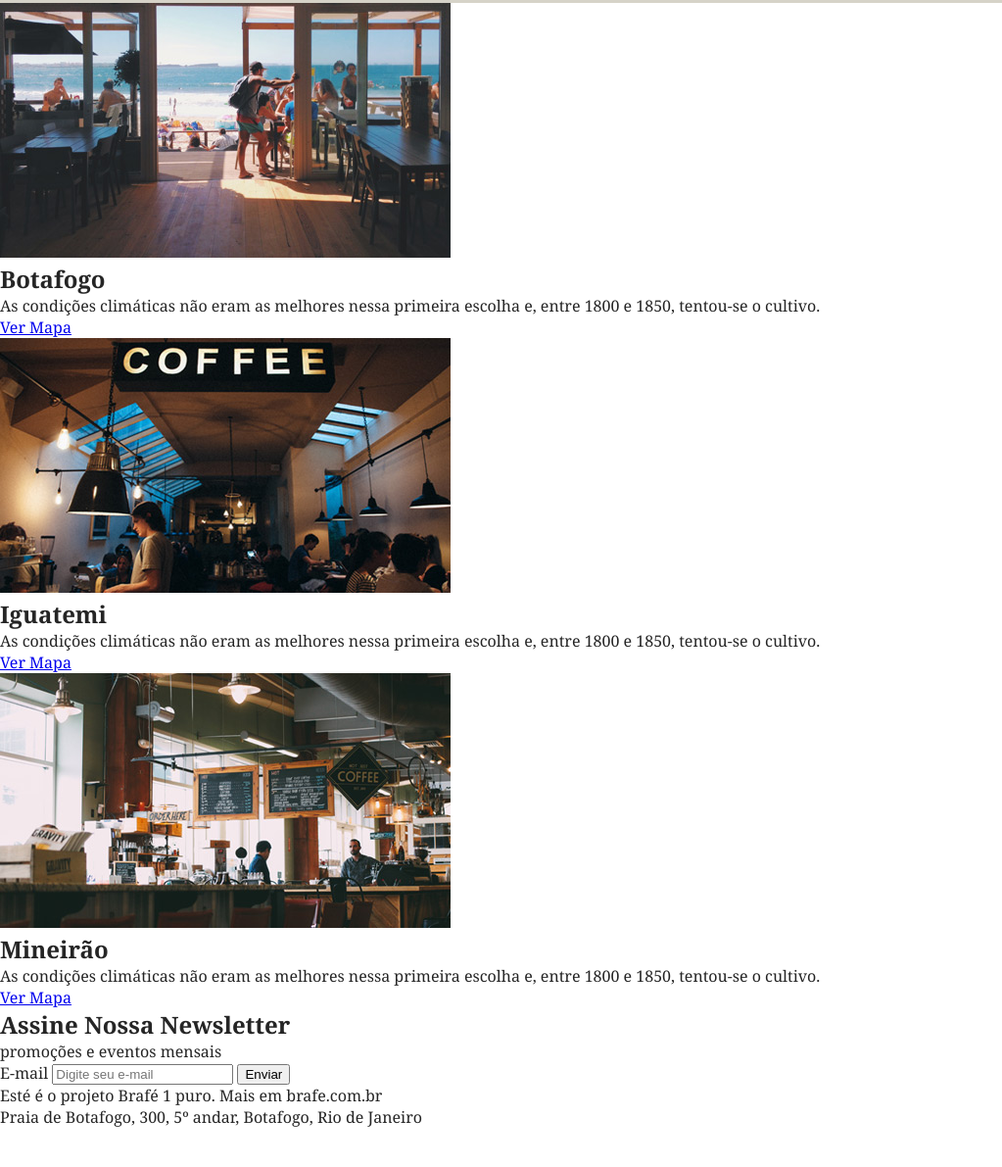
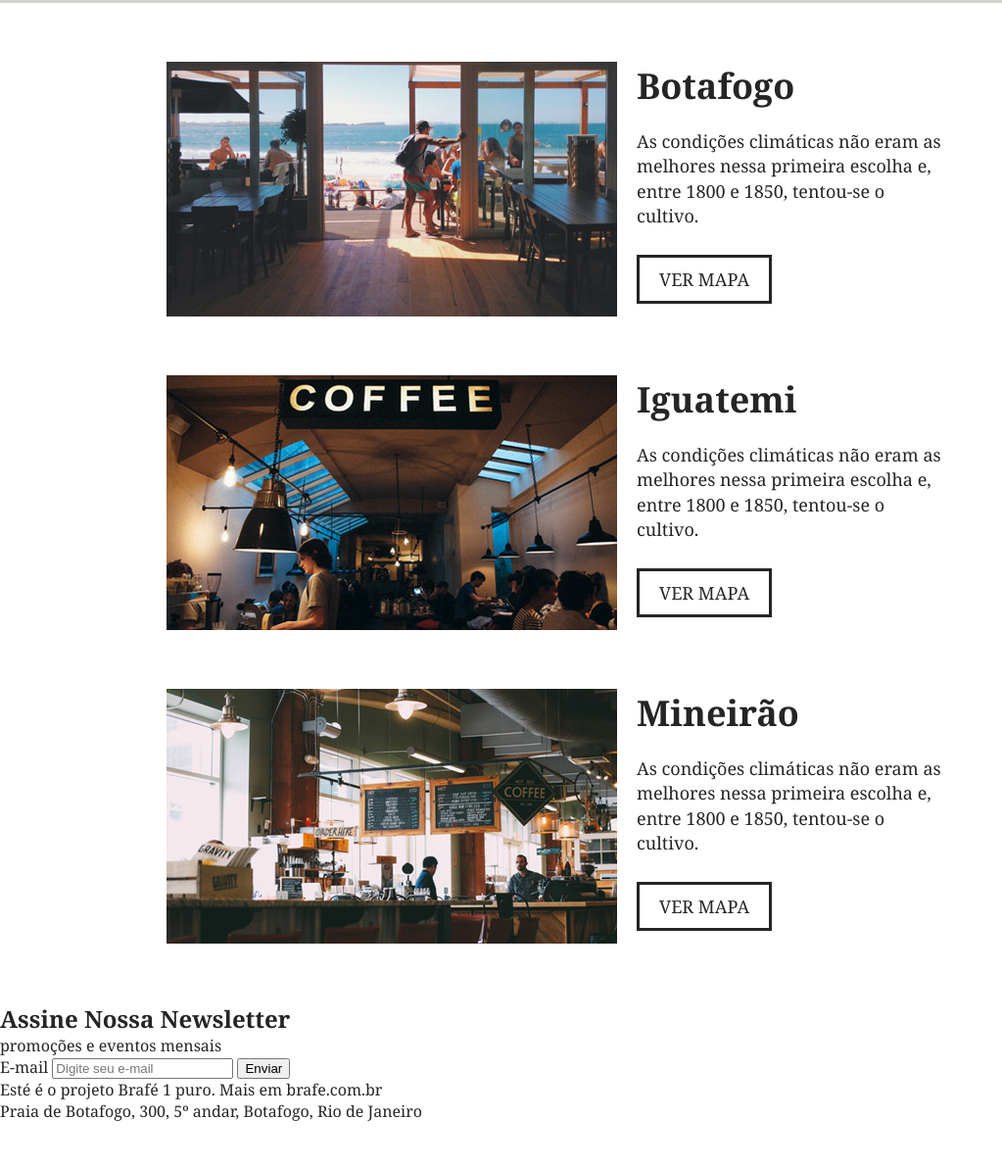
Before and after one commit to yuri-italo/brafe, a plain HTML site: page brafe-1/brafe-puro/index.html in a window 1280 px wide. Shown: the part 1773-2964 px from the top of the page at 98% size, without its empty margins (0-1023 px from the left). Drawn offline with Linux system fonts and the light colour scheme.

Commit message:
brafe 1 puro - locais

```diff
--- a/brafe-1/brafe-puro/css/style.css
+++ b/brafe-1/brafe-puro/css/style.css
@@ -215,3 +215,54 @@ h2.produtos-mineiro::before {
   padding: 15px 0;
   margin: 20px auto 0 auto;
 }
+
+/* LOCAIS */
+.locais {
+  max-width: 960px;
+  margin: 0 auto;
+}
+
+.locais-item {
+  clear: both;
+  margin: 60px auto;
+}
+
+.locais-item::after, .locais-item::before {
+  content: "";
+  display: table;
+  clear: both;
+}
+
+.locais-item img {
+  width: 460px;
+  float: left;
+  display: block;
+  margin: 0 10px;
+}
+
+.locais-item div {
+  width: 460px;
+  float: left;
+  margin: 0 10px;
+}
+
+.locais-item h2 {
+  font-size: 2.25em;
+  margin-bottom: 20px;
+}
+
+.locais-item p {
+  font-size: 1.125em;
+  line-height: 1.4em;
+  max-width: 320px;
+  margin-bottom: 40px;
+}
+
+.locais-item a {
+  font-size: 1.125em;
+  text-transform: uppercase;
+  text-decoration: none;
+  border: 3px solid;
+  color: #252525;
+  padding: 10px 20px;
+}
--- a/brafe-1/brafe-puro/index.html
+++ b/brafe-1/brafe-puro/index.html
@@ -79,8 +79,8 @@
       <a class="produtos-btn" href="#">Saiba Mais</a>
     </section>
 
-    <section>
-      <div>
+    <section class="locais">
+      <div class="locais-item">
         <img src="./img/botafogo.jpg" alt="Brafé unidade Botafogo" />
         <div>
           <h2>Botafogo</h2>
@@ -91,7 +91,7 @@
           <a href="#">Ver Mapa</a>
         </div>
       </div>
-      <div>
+      <div class="locais-item">
         <img src="./img/iguatemi.jpg" alt="Brafé unidade Iguatemi" />
         <div>
           <h2>Iguatemi</h2>
@@ -102,7 +102,7 @@
           <a href="#">Ver Mapa</a>
         </div>
       </div>
-      <div>
+      <div class="locais-item">
         <img src="./img/mineirao.jpg" alt="Brafé unidade Mineirão" />
         <div>
           <h2>Mineirão</h2>
```
